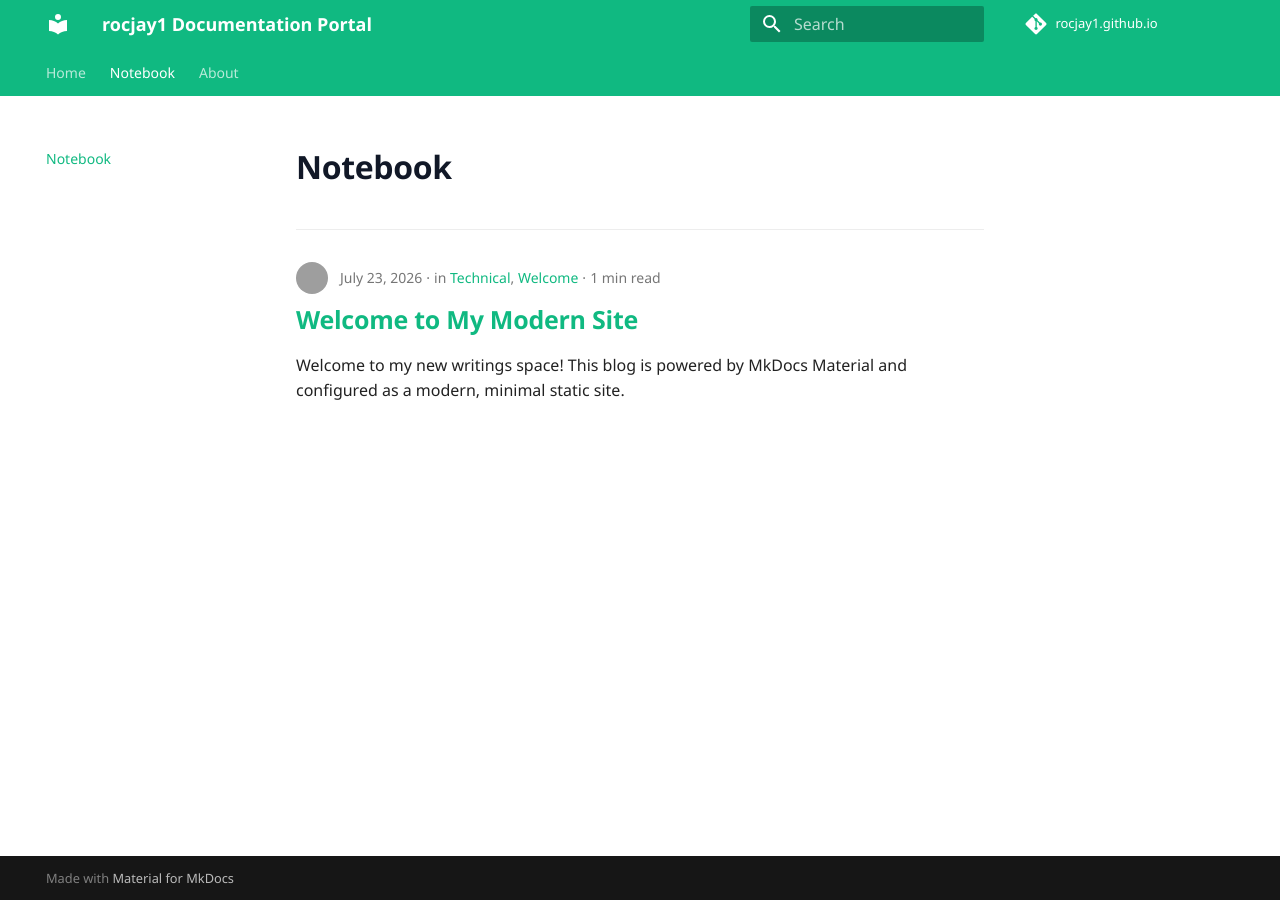
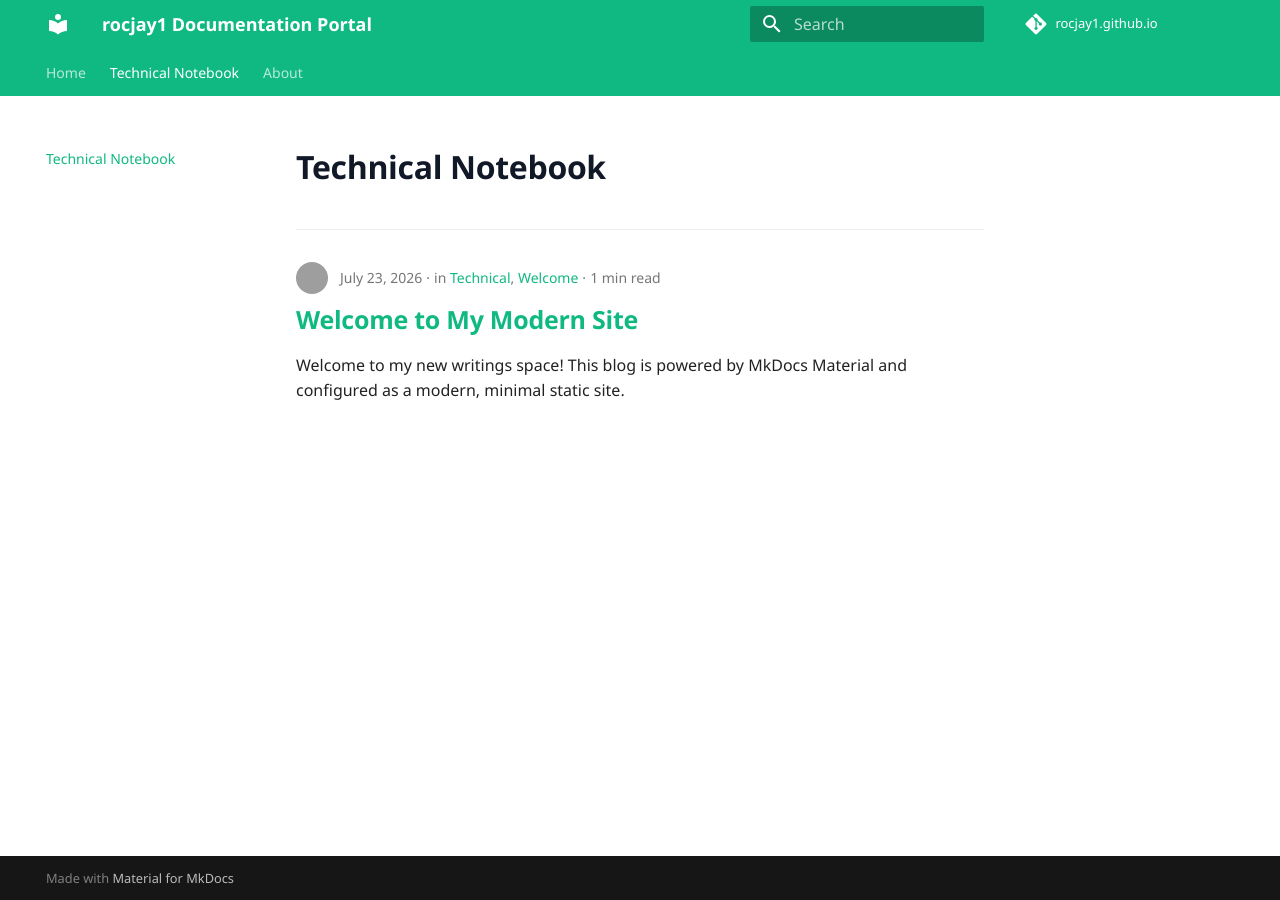
Before and after one commit to rocjay1/rocjay1.github.io, an MkDocs documentation site: the page built from docs/notebook/index.md, in a window 1280 px wide. Built offline with MkDocs 1.6.1 and Material for MkDocs 9.7.7, drawn with Linux system fonts in a browser that asks for light colours; comment, search, counter and statistics services are not loaded; grey boxes are pictures that could not be loaded.

Commit message:
fix: finishing touches once more

```diff
--- a/docs/notebook/index.md
+++ b/docs/notebook/index.md
@@ -1,3 +1,3 @@
-# Notebook
+# Technical Notebook
 
 ---
```
